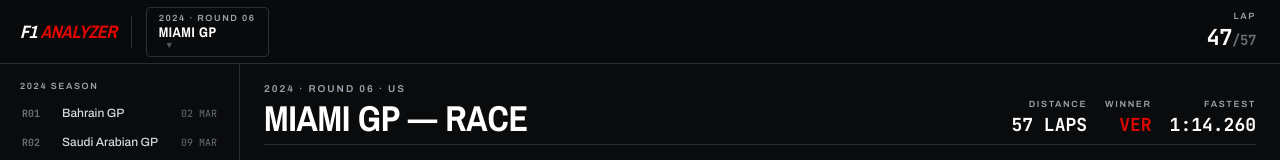
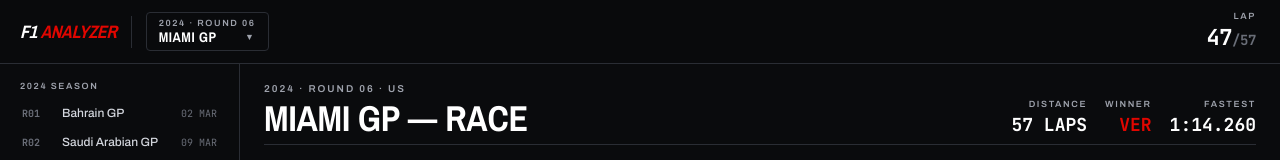
Before and after one commit to kevinhh12/f1_ai_analyzer, a React (Vite) app in the folder frontend/: page / in a window 1280 px wide. Shown: the top 160 px of the page. Built offline with nearby package versions, Linux system fonts and the light colour scheme.

Commit message:
adjusted the style of the race button

```diff
--- a/frontend/src/components/TopBar.tsx
+++ b/frontend/src/components/TopBar.tsx
@@ -47,8 +47,10 @@
       <div className="race-dropdown-wrap" ref={ref}>
         <button className="race-button" onClick={handleOpen}>
           <span className="eb">{String(race.year)} · ROUND {String(race.round).padStart(2, '0')}</span>
-          <span className="nm">{race.name.toUpperCase()}</span>
-          <span className="eb" style={{ marginLeft: 6, opacity: 0.5 }}>{open ? '▲' : '▼'}</span>
+          <span className="nm">{race.name.toUpperCase()}
+            <span className="eb" >{open ? '▲' : '▼'}</span>
+          </span>
+
         </button>
 
         {open && (
--- a/frontend/src/css/styles.css
+++ b/frontend/src/css/styles.css
@@ -907,12 +907,18 @@
 
 .race-button .eb {
   font: 600 9px/1 var(--font-sans);
+  display: flex;
+  justify-content: center;
+  align-items: center;
   letter-spacing: .18em;
   text-transform: uppercase;
   color: var(--fg-subtle);
 }
 
 .race-button .nm {
+  display: flex;
+  width: 100% ;
+  justify-content: space-between;
   font: 700 14px/1 var(--font-display);
   letter-spacing: .04em;
   text-transform: uppercase;
@@ -1042,6 +1048,7 @@
 }
 
 .rail-item .nm {
+
   font: 500 12px var(--font-sans);
   color: var(--fg-muted);
 }
```
